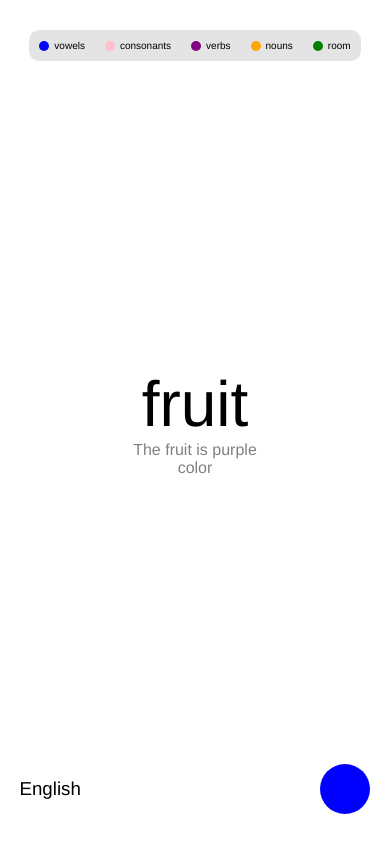
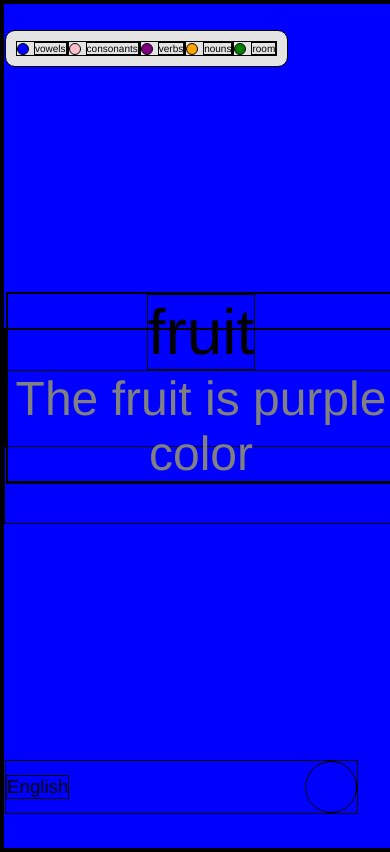
Before and after one commit to SanjeevMidda/learn-korean, a React (Create React App) app: page / in a window 390 px wide. Built offline with nearby package versions, Linux system fonts and the light colour scheme.

Commit message:
Update index.css

```diff
--- a/src/index.css
+++ b/src/index.css
@@ -4,6 +4,7 @@
   font-weight: 300;
   transition: all 1s;
   user-select: none;
+  border: 1px solid black;
 }
 
 .App {
@@ -15,6 +16,8 @@
   width: 100dvw;
   overflow-x: hidden;
   overflow-y: hidden;
+  flex-direction: column;
+  background-color: blue;
 }
 
 header {
@@ -127,45 +130,27 @@ h3:hover {
   }
 
   h5 {
-    font-size: 1em;
+    font-size: 3em;
   }
   h1 {
     font-size: 60px;
   }
 
   .mainContainer {
-    width: 80%;
+    width: 100%;
   }
 
   footer {
     width: 90%;
   }
-
-  .divPosition{
-    width: 100%;
-
 }
 
-header {
-  display: flex;
-  min-width: 42%;
-  gap: 20px;
-  border-radius: 10px;
-  background-color: rgb(228, 228, 228);
-  position: fixed;
-  top: 30px;
-  justify-content: center;
-  align-items: center;
-}
-}
-.appContainer {
-  display: flex;
-  flex-direction: column;
-  justify-content: center;
-  align-items: center;
-}
 
-.vowels, h5, h1 {
+
+.vowels,
+h5,
+h1,
+.divPosition {
   width: 100%;
   text-align: center;
 }
```
